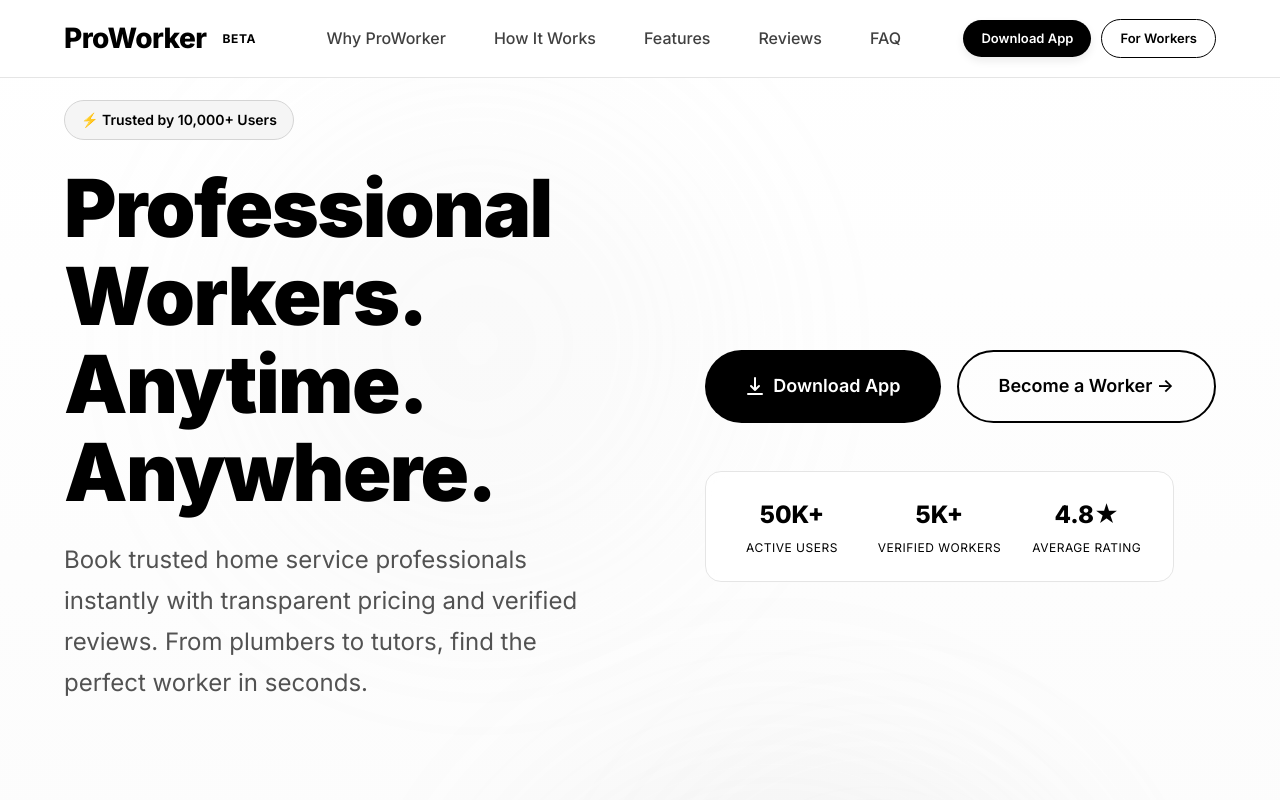
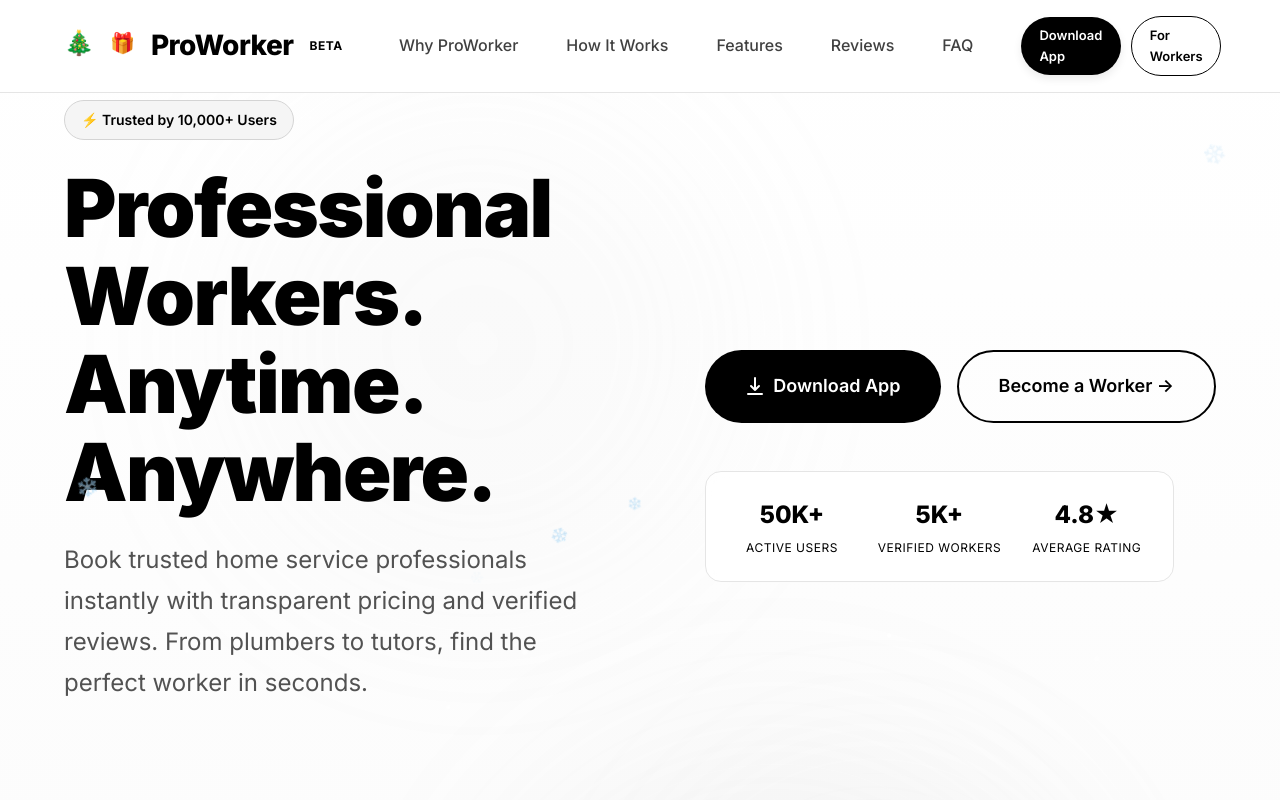
Before and after one commit to prayag-ahire/ProWorker-Website, a React (Vite) app: page / in a window 1280 px wide. Shown: the top 800 px of the page. Built offline with nearby package versions, Linux system fonts and the light colour scheme.

Commit message:
christmus theme added

```diff
--- a/src/App.jsx
+++ b/src/App.jsx
@@ -10,6 +10,7 @@
 import Pricing from './components/Pricing';
 import CTA from './components/CTA';
 import FAQ from './components/FAQ';
+import ChristmasSnow from './components/ChristmasSnow';
 import Footer from './components/Footer';
 
 function App() {
@@ -52,6 +53,7 @@
 
   return (
     <div className="App">
+      <ChristmasSnow />
       <Navbar />
       <Hero />
       <WhyProWorker />
--- /dev/null
+++ b/src/components/ChristmasSnow.css
@@ -0,0 +1,102 @@
+.snow-container {
+    position: fixed;
+    top: 0;
+    left: 0;
+    width: 100%;
+    height: 100%;
+    pointer-events: none;
+    z-index: 1000;
+    overflow: hidden;
+}
+
+.snowflake {
+    position: absolute;
+    top: -10px;
+    color: #fff;
+    user-select: none;
+    pointer-events: none;
+    animation: fall linear infinite;
+}
+
+@keyframes fall {
+    0% {
+        transform: translateY(-100px) rotate(0deg);
+    }
+    100% {
+        transform: translateY(100vh) rotate(360deg);
+    }
+}
+
+/* Christmas decorations for navbar */
+.christmas-nav {
+    background: linear-gradient(135deg, #0f4c3a 0%, #165a42 100%) !important;
+    border-bottom: 2px solid #d4af37 !important;
+}
+
+.christmas-nav .logo-text {
+    color: #fff !important;
+}
+
+.christmas-nav .navbar-menu li a {
+    color: #e8f5e8 !important;
+}
+
+.christmas-nav .navbar-menu li a:hover {
+    color: #d4af37 !important;
+}
+
+.christmas-nav .btn-primary {
+    background: #d4af37 !important;
+    color: #0f4c3a !important;
+}
+
+.christmas-nav .btn-secondary {
+    border-color: #d4af37 !important;
+    color: #d4af37 !important;
+}
+
+.christmas-nav .btn-secondary:hover {
+    background: #d4af37 !important;
+    color: #0f4c3a !important;
+}
+
+/* Christmas theme for hero section */
+.christmas-hero {
+    background: linear-gradient(180deg, #0f4c3a 0%, #165a42 50%, #ffffff 100%) !important;
+}
+
+.christmas-hero .hero-title {
+    color: #fff !important;
+}
+
+.christmas-hero .hero-subtitle {
+    color: #e8f5e8 !important;
+}
+
+/* Christmas theme for CTA section */
+.christmas-cta {
+    background: linear-gradient(135deg, #0f4c3a 0%, #165a42 100%) !important;
+}
+
+.christmas-cta .cta-header h2 {
+    color: #fff !important;
+}
+
+.christmas-cta .cta-header p {
+    color: #e8f5e8 !important;
+}
+
+.christmas-cta .cta-btn.primary {
+    background: #d4af37 !important;
+    color: #0f4c3a !important;
+}
+
+.christmas-cta .cta-btn.secondary {
+    border-color: #d4af37 !important;
+    color: #d4af37 !important;
+}
+
+.christmas-cta .cta-btn.secondary:hover {
+    background: #d4af37 !important;
+    color: #0f4c3a !important;
+}
--- /dev/null
+++ b/src/components/ChristmasSnow.jsx
@@ -0,0 +1,30 @@
+import { useEffect } from 'react';
+import './ChristmasSnow.css';
+
+function ChristmasSnow() {
+    useEffect(() => {
+        const createSnowflake = () => {
+            const snowflake = document.createElement('div');
+            snowflake.className = 'snowflake';
+            snowflake.innerHTML = Math.random() > 0.7 ? '❄️' : '•';
+            snowflake.style.left = Math.random() * 100 + '%';
+            snowflake.style.animationDuration = Math.random() * 3 + 2 + 's';
+            snowflake.style.opacity = Math.random();
+            snowflake.style.fontSize = Math.random() * 10 + 10 + 'px';
+
+            document.querySelector('.snow-container').appendChild(snowflake);
+
+            setTimeout(() => {
+                snowflake.remove();
+            }, 5000);
+        };
+
+        const interval = setInterval(createSnowflake, 300);
+
+        return () => clearInterval(interval);
+    }, []);
+
+    return <div className="snow-container"></div>;
+}
+
+export default ChristmasSnow;
--- a/src/components/Navbar.css
+++ b/src/components/Navbar.css
@@ -23,6 +23,28 @@
     align-items: center;
     justify-content: space-between;
     gap: var(--spacing-lg);
+}
+
+.christmas-icon {
+    font-size: 24px;
+    margin-right: 8px;
+    animation: bounce 1.5s ease-in-out infinite;
+}
+
+.christmas-gift {
+    font-size: 20px;
+    margin-right: 8px;
+    animation: bounce 1.5s ease-in-out infinite;
+}
+
+@keyframes twinkle {
+    0%, 100% { opacity: 1; }
+    50% { opacity: 0.7; }
+}
+
+@keyframes bounce {
+    0%, 100% { transform: translateY(0); }
+    50% { transform: translateY(-3px); }
 }
 
 .navbar-logo {
@@ -64,6 +86,7 @@
     transition: color var(--transition-fast);
     position: relative;
     padding: 8px 0;
+    white-space: nowrap;
 }
 
 .navbar-menu li a::after {
--- a/src/components/Navbar.jsx
+++ b/src/components/Navbar.jsx
@@ -19,6 +19,8 @@
             <div className="container">
                 <div className="navbar-content">
                     <div className="navbar-logo">
+                        <span className="christmas-icon">🎄</span>
+                        <span className="christmas-gift">🎁</span>
                         <span className="logo-text">ProWorker</span>
                         <span className="logo-badge">BETA</span>
                     </div>
```
